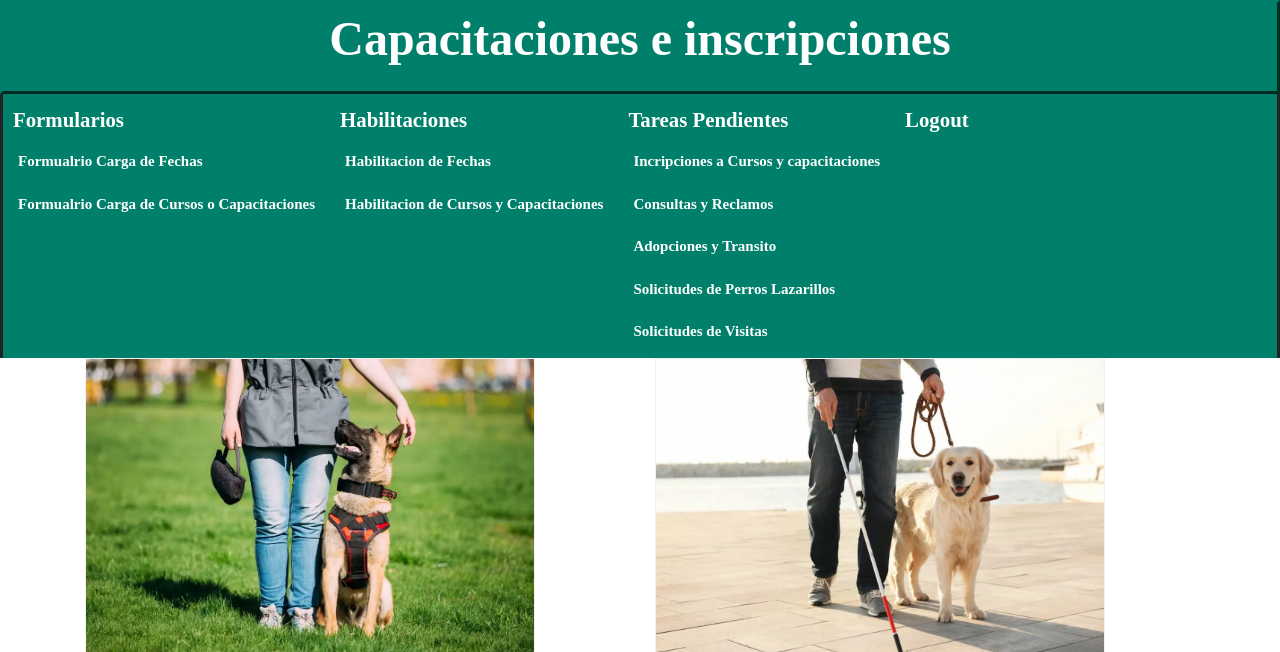
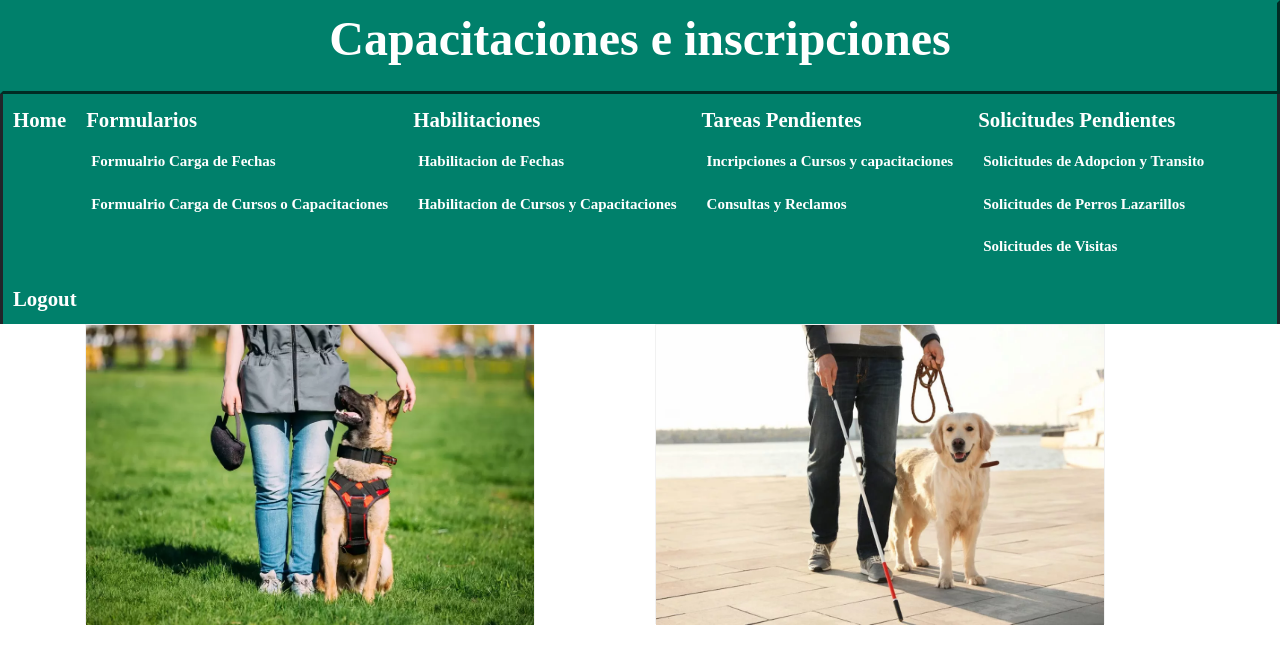
Before and after one commit to ngeraldinep/adopt-me, a Django app: page /capacitacioneseinscripciones/ in a window 1280 px wide. Shown: the top 652 px of the page. Run offline with Django 4.2, Linux system fonts and the light colour scheme; a user stored in the database is signed in; some libraries are stand-ins or nearby versions; some web fonts are replaced.

Commit message:
version 2 13-12 se agrego el home para usuarios registrados y otros cambios menores

```diff
--- a/myapp/templates/layouts/base.html
+++ b/myapp/templates/layouts/base.html
@@ -43,6 +43,7 @@
     <nav class="container-nav">
         <ul>
             {% if user.is_authenticated %}
+            <li><a href="{% url 'home_registrados' %}">Home</a></li>
             <li><a href="#">Formularios</a>
                 <ul>
                     <li><a href="{% url 'create_fecha' %}" style="font-size: 15px;">Formualrio Carga de Fechas</a></li>
@@ -65,8 +66,10 @@
                 <ul>
                     <li><a href="{% url 'consulta_detail' %}" style="font-size: 15px;">Consultas y Reclamos</a></li>
                 </ul>
+            </li>
+            <li><a href="#">Solicitudes Pendientes</a>
                 <ul>
-                    <li><a href="{% url 'adoptar_detail' %}" style="font-size: 15px;">Adopciones y Transito</a></li>
+                    <li><a href="{% url 'adoptar_detail' %}" style="font-size: 15px;">Solicitudes de Adopcion y Transito</a></li>
                 </ul>
                 <ul>
                     <li><a href="{% url 'lazarillo_detail' %}" style="font-size: 15px;">Solicitudes de Perros Lazarillos</a></li>
@@ -94,6 +97,8 @@
     </main>
 
     <footer>
+        {% if user.is_authenticated %}
+        {% else %}
         <div class="footer">
             <p>Adopt-Me &reg;</p>
             <a href="https://instagram.com"><img src="{% static '/logosredes-img/instagram.png' %}" height="40px" width="40px" alt="instagram"></a>
@@ -101,6 +106,7 @@
             <a href="https://twitter.com"><img src="{% static '/logosredes-img/twitter.png' %}" height="40px" width="40px" alt="twitter"></a>
             <a href="https://linkedin.com"><img src="{% static '/logosredes-img/linkedin.png' %}" height="40px" width="40px" alt="linkedin"></a>
         </div>
+        {% endif %}
     </footer>
 </body>
 </html>
--- a/myapp/templates/public/capacitacioneseinscripciones.html
+++ b/myapp/templates/public/capacitacioneseinscripciones.html
@@ -38,7 +38,7 @@
                                 <h3>Adopta un lazarillo</h3>
                                 <p>Entrenamos a los guias mas fieles, veni a buscar tu perro de compania.</p>
                                 <br>
-                                <h5><a href="{% url 'lazarillo' %}">Inscribite aca! Desde el 01 de febrero</a></h5>
+                                <h5><a href="{% url 'lazarillo' %}">Solicitalo aca!</a></h5>
                             </div>
                         </div>
                     </div>
@@ -74,7 +74,7 @@
                                 <p>Veni a pasar una tarde diferente junto a tu curso, aprendiendo sobre el cuidado y la importancia de los animales.
                                    Aceptamos clases de 10 hasta 20 niños, menores de 13 años </p>
                                 <br>
-                                <h5><a href="{% url 'visitas' %}">Inscribite aca!</a></h5>
+                                <h5><a href="{% url 'visitas' %}">Reserva tu fecha aca!</a></h5>
                             </div>
                         </div>
                     </div>
@@ -108,7 +108,7 @@
                                 <br>
                                 <h3>Adopcion y transito</h3>
                                 <p>Transforma una vida, adopta o transita un peludo que lo necesite</p>
-                                <h5><a href="{% url 'adopcion' %}">Inscribite aca!</a></h5>
+                                <h5><a href="{% url 'adopcion' %}">Formulario de solicitud!</a></h5>
                             </div>
                         </div>
                     </div>
--- a/myapp/templates/public/formularios/adopcion.html
+++ b/myapp/templates/public/formularios/adopcion.html
@@ -12,7 +12,7 @@
         <form method="post" action="/adopcion/" class="container_formularios" style="float:left  ; margin:2em;" >
             {% csrf_token %}
 
-            <h2 style="text-indent: 1em;"><b>XXXXXX</b></h2>
+            <h2 style="text-indent: 1em;"><b>Completa el formulario para transforma una vida de un peludo que lo necesita</b></h2>
 
             {{ form.as_p }}
             <button type="submit" colspan="2" style="text-align: center;" class="submit-button">Guardar</button>
--- a/myapp/templates/public/formularios/lazarillo.html
+++ b/myapp/templates/public/formularios/lazarillo.html
@@ -12,7 +12,7 @@
         <form method="post" action="/lazarillo/" class="container_formularios" style="float:left  ; margin:2em;" >
             {% csrf_token %}
 
-            <h2 style="text-indent: 1em;"><b>XXXXXX</b></h2>
+            <h2 style="text-indent: 1em;"><b>Completa el formulario para solicitar a buscar tu perro de compania.</b></h2>
 
             {{ form.as_p }}
             <button type="submit" colspan="2" style="text-align: center;" class="submit-button">Guardar</button>
--- a/myapp/templates/public/formularios/visitas.html
+++ b/myapp/templates/public/formularios/visitas.html
@@ -12,8 +12,7 @@
         <form method="post" action="/visitas/" class="container_formularios" style="float:left  ; margin:2em;" >
             {% csrf_token %}
 
-            <h2 style="text-indent: 1em;"><b>XXXXXX</b></h2>
-
+            <h2 style="text-indent: 1em;"><b>Completa el formualario para reservar una fecha y venir a visitarnos con tu colegio </b></h2>
             {{ form.as_p }}
             <button type="submit" colspan="2" style="text-align: center;" class="submit-button">Guardar</button>
         </form>
--- a/myapp/urls.py
+++ b/myapp/urls.py
@@ -25,7 +25,7 @@ urlpatterns = [
     path('formulario/logout/', views.signout, name="Logout"),
 
     # Paths para usuarios REGISTRADOS
-
+    path('notpublic/home_registrados/', views.home_registrados, name="home_registrados"),
     # Path de Formularios para usuario REGISTRADOS
     path('notpublic/create_fecha/', views.create_fecha, name="create_fecha"),
     path('notpublic/create_curso/', views.create_curso, name="create_curso"),
--- a/myapp/views.py
+++ b/myapp/views.py
@@ -9,8 +9,22 @@ from django.shortcuts import render, redirect, get_object_or_404
 from django.http import HttpResponse
 
 # Create your views here.
-def hello(request, username):
-    return HttpResponse("<h1>Hello %s <h1>" % username)
+def home_registrados(request):
+    username = request.user.username
+    # Consulta bbdd
+    estado_cursos = Confirmados.objects.filter(estado=False).count()
+    estado_consultas = ConsultaReclamo.objects.filter(estado=False).count()
+    estado_adopcion = Adoptar.objects.filter(estado=False).count()
+    estado_lazarillos = Lazarillo.objects.filter(estado=False).count()
+    estado_visitas = Colegio.objects.filter(estado=False).count()
+
+    return render(request, 'notpublic/home_registrados.html',
+                  {'username': username,
+                   'estado_cursos': estado_cursos,
+                   'estado_consultas': estado_consultas,
+                   'estado_adopcion': estado_adopcion,
+                   'estado_lazarillos': estado_lazarillos,
+                   'estado_visitas': estado_visitas})
 
 def home(request):
     title = 'Adopt-Me!'
@@ -171,7 +185,7 @@ def signin(request):
             })
         else:
             login(request, user)
-            return redirect('home')
+            return redirect('home_registrados')
 
 # Filtro y cambios de estado
 
```
Also changed, not shown: myapp/models.py (+3 -5 lines), myapp/templates/notpublic/home_registrados.html (added, +32 -0 lines), myapp/templates/task.html (added, +35 -0 lines).
